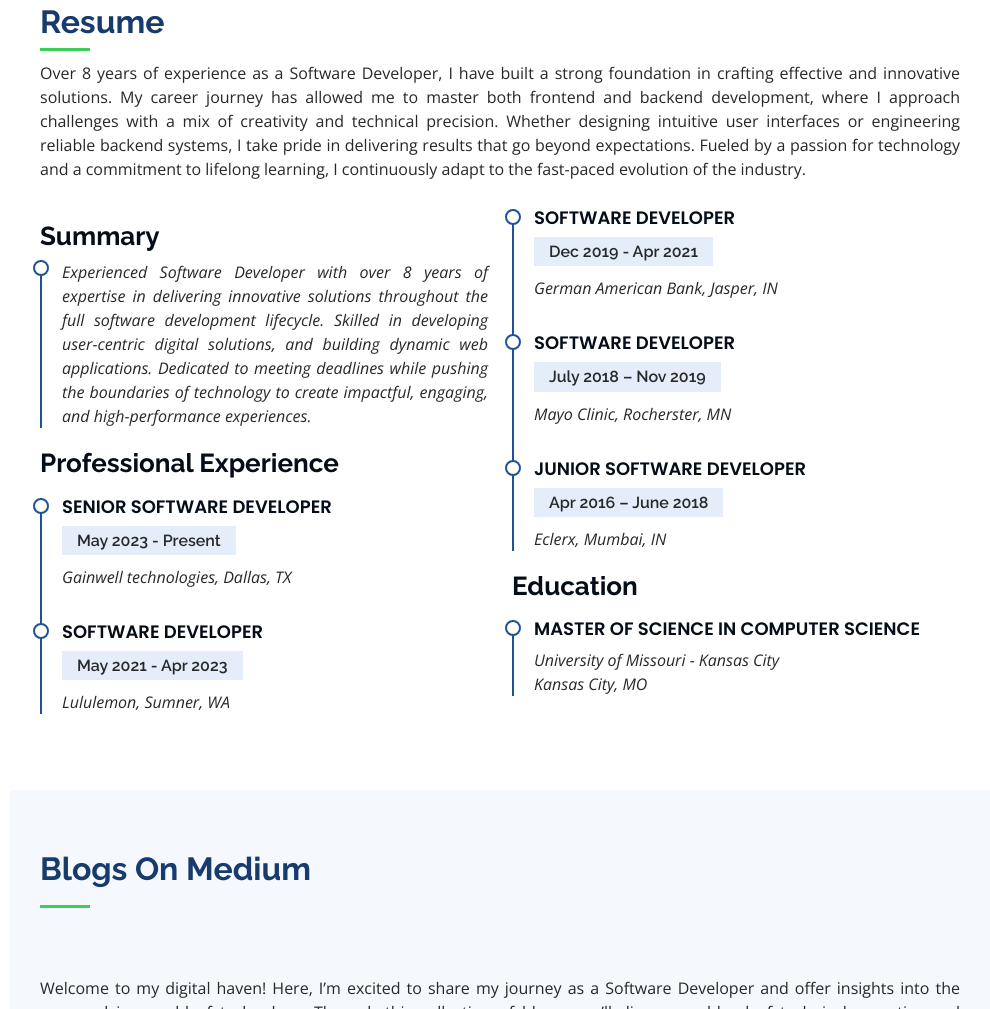
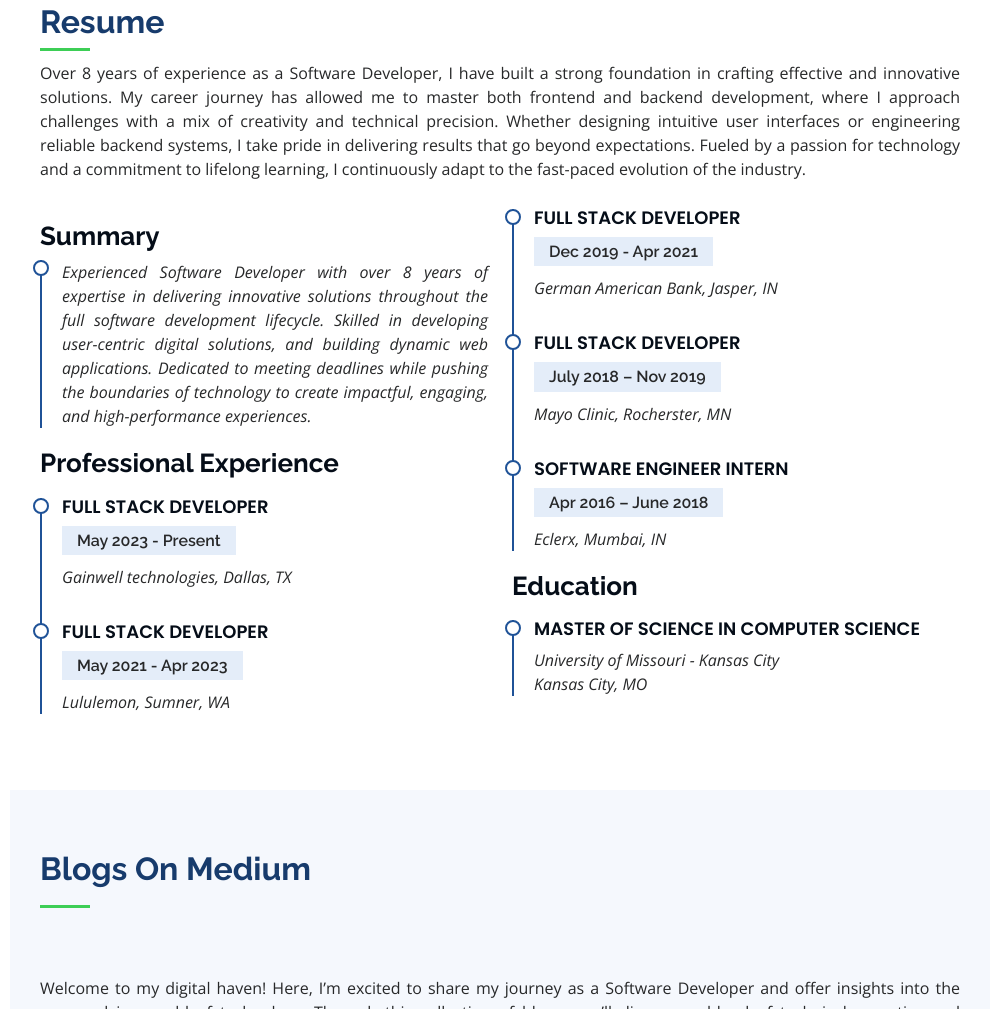
Before and after one commit to SREEJAK225/portfolio, a plain HTML site: page index.html in a window 1280 px wide. Shown: the part 2539-3548 px from the top of the page, without its empty margins (290-1280 px from the left). Drawn offline with nearby package versions, Linux system fonts and the light colour scheme.

Commit message:
Update index.html

```diff
--- a/index.html
+++ b/index.html
@@ -198,12 +198,12 @@
 
             <h3 class="resume-title">Professional Experience</h3>
             <div class="resume-item">
-              <h4>Senior Software Developer</h4>
+              <h4>Full Stack Developer</h4>
               <h5>May 2023 - Present</h5>
               <p><em>Gainwell technologies, Dallas, TX</em></p>
             </div>
             <div class="resume-item">
-              <h4>Software Developer</h4>
+              <h4>Full Stack Developer</h4>
               <h5>May 2021 - Apr 2023</h5>
               <p><em>Lululemon, Sumner, WA</em></p>
               <ul style="text-align: justify;">
@@ -212,17 +212,17 @@
 
           <div class="col-lg-6" data-aos="fade-up" data-aos-delay="100">
             <div class="resume-item">
-              <h4>Software Developer</h4>
+              <h4>Full Stack Developer</h4>
               <h5>Dec 2019 - Apr 2021</h5>
               <p><em>German American Bank, Jasper, IN</em></p>
             </div>
             <div class="resume-item">
-              <h4>Software Developer</h4>
+              <h4>Full Stack Developer</h4>
               <h5>July 2018 – Nov 2019</h5>
               <p><em>Mayo Clinic, Rocherster, MN</em></p>
             </div>
             <div class="resume-item" style="padding: 0 0 0 20px">
-              <h4>Junior Software Developer</h4>
+              <h4>Software Engineer Intern</h4>
               <h5>Apr 2016 – June 2018</h5>
               <p><em>Eclerx, Mumbai, IN</em></p>
             </div>
```
